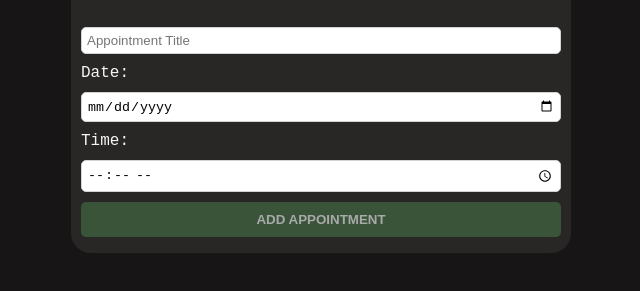
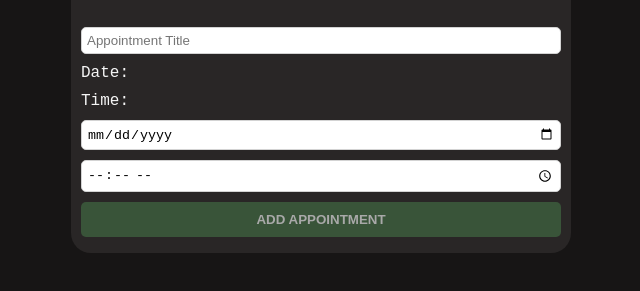
Before and after one commit to jigmesherab26/appointment-tracker, a plain HTML site: page index.html in a window 1280 px wide. Shown: the part 61-352 px from the top of the page, without its empty margins (319-959 px from the left). Drawn offline with Linux system fonts and the light colour scheme.

Commit message:
revert the unnecessary changes

```diff
--- a/index.html
+++ b/index.html
@@ -15,9 +15,9 @@
         <div class="input-group">
             <input id="title" type="text" placeholder="Appointment Title">
             <label for="date">Date: </label>
-            <input id="date" type="date" placeholder="yy/dd/yyyy">
             <label for="time">Time: </label>
-            <input id="time" type="time" placeholder="hh:-- --">
+            <input id="date" type="date" placeholder="mm/dd/yyyy">
+            <input id="time" type="time" placeholder="--:-- --">
             <button id="add-btn">ADD APPOINTMENT</button>
         </div>
         <ul id="appointmentList"></ul>
```
